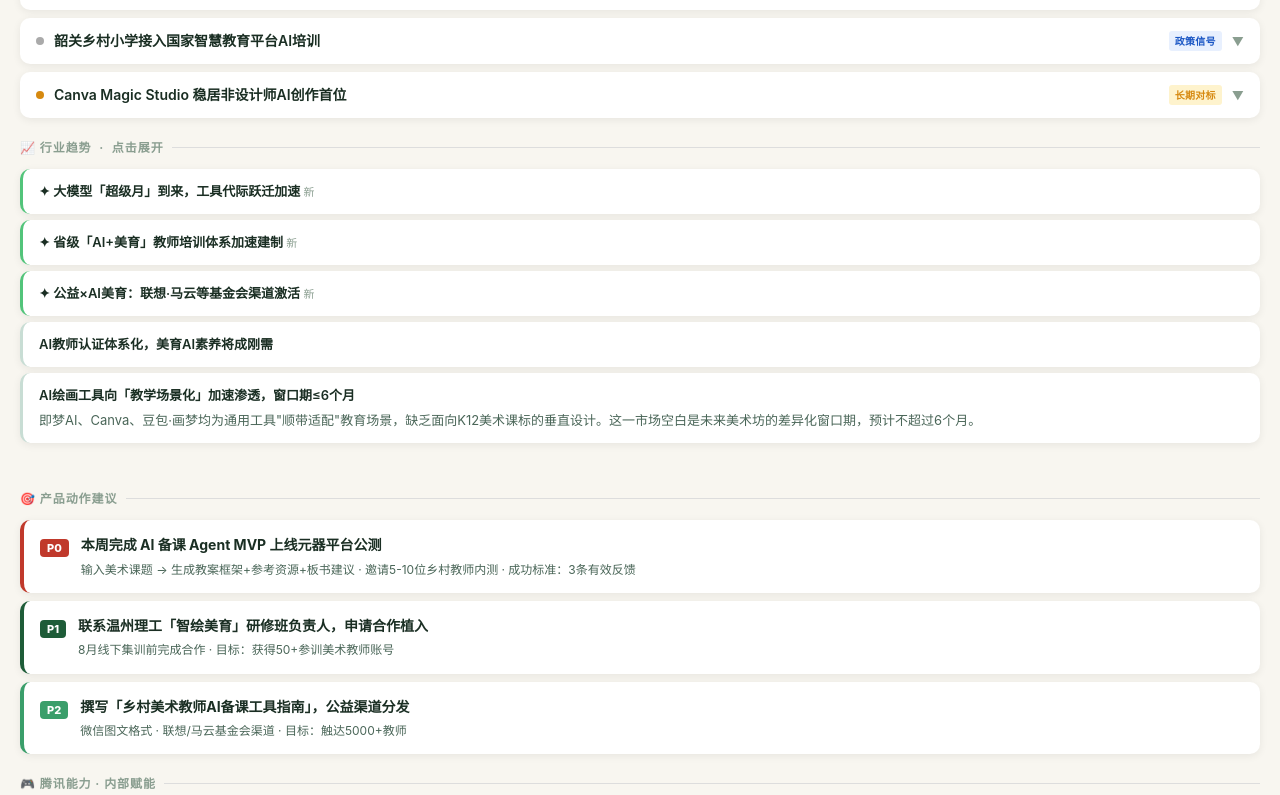
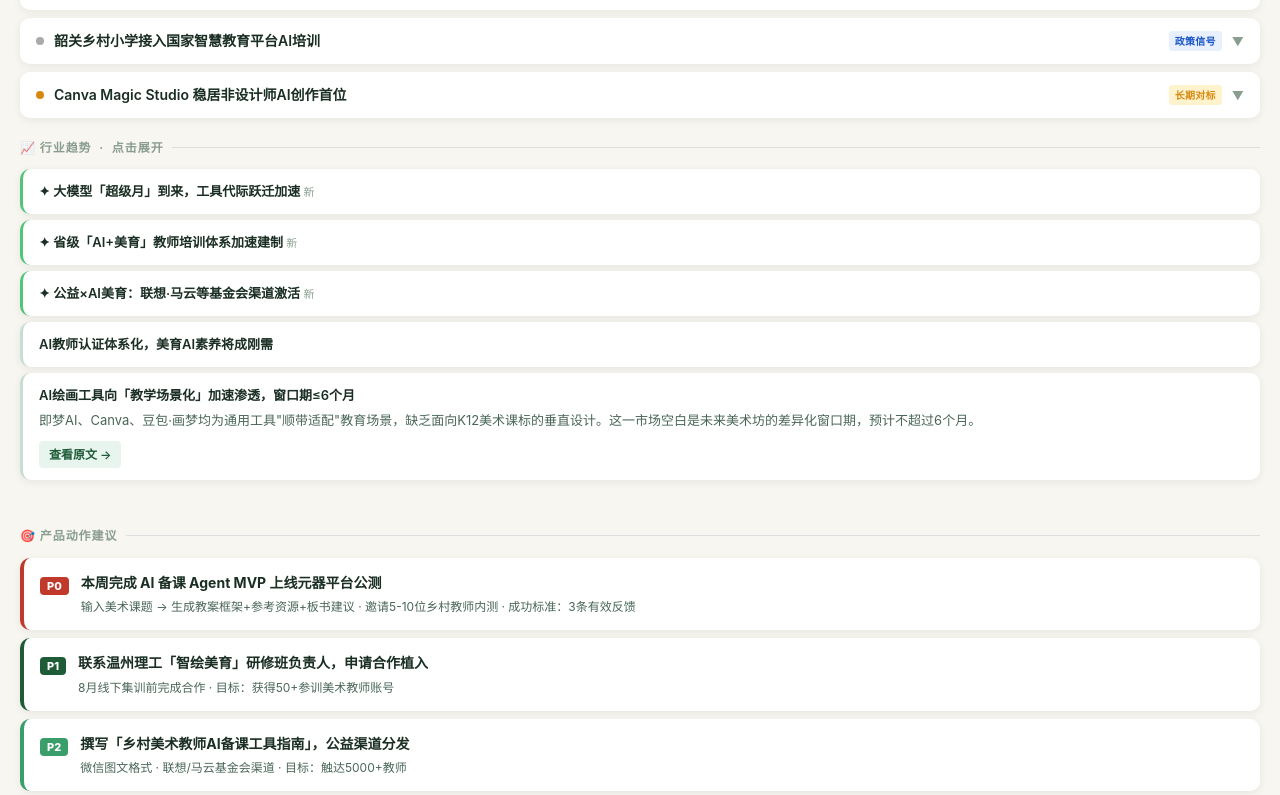
Before and after one commit to tanqiutong/art-report, a plain HTML site: page reports/report-2026-04-15.html in a window 1280 px wide. Both pictures are taken after a click on the element "AI绘画工具向「教学场景化」加速渗透，窗口期≤6个月". Shown: the part 733-1528 px from the top of the page. Drawn offline with Linux system fonts and the light colour scheme.

Commit message:
daily report 2026-04-15

```diff
--- a/reports-index.json
+++ b/reports-index.json
@@ -2,7 +2,7 @@
   {
     "date": "2026-04-15",
     "file": "report-2026-04-15.html",
-    "publishedAt": "2026-04-15T01:59:30.717Z"
+    "publishedAt": "2026-04-15T02:06:14.159Z"
   },
   {
     "date": "2026-04-14",
--- a/reports/report-2026-04-15.html
+++ b/reports/report-2026-04-15.html
@@ -259,6 +259,21 @@ body { font-family: -apple-system, 'PingFang SC', 'Microsoft YaHei', sans-serif;
 .trend-detail { color: var(--text-sub); margin-top: 5px; line-height: 1.6; display: none; }
 .trend-row.open .trend-detail { display: block; }
 
+/* ── 查看原文按钮 ── */
+.source-link {
+  display: inline-block;
+  margin-top: 10px;
+  font-size: 12px;
+  font-weight: 600;
+  color: var(--green);
+  background: var(--green-light);
+  padding: 4px 10px;
+  border-radius: 4px;
+  text-decoration: none;
+  transition: background .15s;
+}
+.source-link:hover { background: #d0eddb; }
+
 /* ── 页脚 ── */
 .footer {
   text-align: center;
@@ -354,6 +369,7 @@ body { font-family: -apple-system, 'PingFang SC', 'Microsoft YaHei', sans-serif;
       <div class="news-detail">
         OpenAI于4月14日正式发布GPT-6，性能较GPT-5提升约40%，视觉理解与图像创作大幅升级。教育机构已以"GPT-6辅助美术备课"为卖点快速跟进营销。<br><br>
         <strong>对未来美术坊：</strong>AI工具心智门槛进一步降低，但乡村教师对"哪款工具适合我"的困惑会加剧，垂直产品稀缺性仍在。
+        <br><a class="source-link" href="https://www.google.com/search?q=GPT-6+%E6%AD%A3%E5%BC%8F%E5%8F%91%E5%B8%83+2026" target="_blank" rel="noopener">查看原文 →</a>
       </div>
     </div>
 
@@ -370,6 +386,7 @@ body { font-family: -apple-system, 'PingFang SC', 'Microsoft YaHei', sans-serif;
       <div class="news-detail">
         字节跳动于2026春季生态大会发布"豆包·画梦"，依托豆包庞大用户基础，教育侧渗透速度极快。<br><br>
         <strong>对未来美术坊：</strong>重点关注其教育场景适配情况，3个月内可能覆盖大量教师用户，需加速差异化建立。
+        <br><a class="source-link" href="https://www.google.com/search?q=%E8%B1%86%E5%8C%85+%E7%94%BB%E6%A2%A6+%E5%AD%97%E8%8A%82+AI%E7%BB%98%E7%94%BB+2026" target="_blank" rel="noopener">查看原文 →</a>
       </div>
     </div>
 
@@ -386,6 +403,7 @@ body { font-family: -apple-system, 'PingFang SC', 'Microsoft YaHei', sans-serif;
       <div class="news-detail">
         温州理工学院2026年下半年开设AI美育教师培训（8月7-18日线下集训），面向浙江省中学美术教师，聚焦AI工具辅助备课。<br><br>
         <strong>机会：</strong>参训教师是最优质种子用户，本周联系负责人申请合作植入（P1行动）。
+        <br><a class="source-link" href="https://www.google.com/search?q=%E6%B8%A9%E5%B7%9E%E7%90%86%E5%B7%A5+%E6%99%BA%E7%BB%98%E7%BE%8E%E8%82%B2+AI%E7%BE%8E%E6%9C%AF%E6%95%99%E5%B8%88%E5%9F%B9%E8%AE%AD+2026" target="_blank" rel="noopener">查看原文 →</a>
       </div>
     </div>
 
@@ -402,6 +420,7 @@ body { font-family: -apple-system, 'PingFang SC', 'Microsoft YaHei', sans-serif;
       <div class="news-detail">
         联想基金会3月底举办乡村教师AI美育公开课（约200人），主题"AI美育如何落地乡村课堂"。公益机构已在快速布局乡村美育AI培训。<br><br>
         <strong>对未来美术坊：</strong>低成本渠道，可通过内容共建形式触达目标教师群体（P2行动）。
+        <br><a class="source-link" href="https://www.google.com/search?q=%E8%81%94%E6%83%B3%E5%9F%BA%E9%87%91%E4%BC%9A+%E4%B9%A1%E6%9D%91%E6%95%99%E5%B8%88+AI%E7%BE%8E%E8%82%B2+2026" target="_blank" rel="noopener">查看原文 →</a>
       </div>
     </div>
 
@@ -418,6 +437,7 @@ body { font-family: -apple-system, 'PingFang SC', 'Microsoft YaHei', sans-serif;
       <div class="news-detail">
         DeepSeek V4预计4月下旬发布（华为昇腾，万亿参数），腾讯混元3.0同期确认本月发布（百万Token）。双模型爆发期将使AI创作成本再次下降。<br><br>
         <strong>内部机会：</strong>尽快对接混元API团队获取内测资格。
+        <br><a class="source-link" href="https://www.google.com/search?q=DeepSeek+V4+%E5%8D%8E%E4%B8%BA%E6%98%87%E8%85%BE+2026" target="_blank" rel="noopener">查看原文 →</a>
       </div>
     </div>
 
@@ -433,6 +453,7 @@ body { font-family: -apple-system, 'PingFang SC', 'Microsoft YaHei', sans-serif;
       <div class="news-detail">
         多位教育博主将即梦AI、Canva可画作为"教育微课制作标准工具组合"持续推荐，教师认知正在固化。<br><br>
         未来美术坊需在此认知层建立"专属乡村美术教师"的差异化定位，否则容易被通用工具稀释场景。
+        <br><a class="source-link" href="https://www.google.com/search?q=%E5%8D%B3%E6%A2%A6AI+Canva+%E6%95%99%E5%B8%88+AI%E5%B7%A5%E5%85%B7+%E5%BE%AE%E8%AF%BE+2026" target="_blank" rel="noopener">查看原文 →</a>
       </div>
     </div>
 
@@ -448,6 +469,7 @@ body { font-family: -apple-system, 'PingFang SC', 'Microsoft YaHei', sans-serif;
       <div class="news-detail">
         广东韶关乡村教师参加"AI赋能课堂教学"专题培训（马云乡村教师计划获奖者之一）。验证"乡村教师+AI工具培训"需求真实存在。<br><br>
         历届马云乡村教师计划获奖者是高质量种子用户。
+        <br><a class="source-link" href="https://www.google.com/search?q=%E9%9F%B6%E5%85%B3+%E4%B9%A1%E6%9D%91%E6%95%99%E5%B8%88+AI%E5%9F%B9%E8%AE%AD+%E9%A9%AC%E4%BA%91%E5%85%AC%E7%9B%8A+2026" target="_blank" rel="noopener">查看原文 →</a>
       </div>
     </div>
 
@@ -463,6 +485,7 @@ body { font-family: -apple-system, 'PingFang SC', 'Microsoft YaHei', sans-serif;
       <div class="news-detail">
         3月AI工具热门榜单中Canva稳居第一，国内版"可画"在微信生态活跃度持续提升，教师用户渗透2025年底起明显提速。<br><br>
         作为最高参考标杆，关注其本地化策略和教育场景功能迭代方向。
+        <br><a class="source-link" href="https://www.google.com/search?q=Canva+Magic+Studio+%E6%95%99%E5%B8%88+AI%E5%88%9B%E4%BD%9C+2026" target="_blank" rel="noopener">查看原文 →</a>
       </div>
     </div>
 
@@ -477,27 +500,27 @@ body { font-family: -apple-system, 'PingFang SC', 'Microsoft YaHei', sans-serif;
 
   <div class="trend-row new-trend" onclick="toggleTrend(this)">
     <strong>✦ 大模型「超级月」到来，工具代际跃迁加速 <span style="font-weight:400;font-size:11px;color:#8a9e90">新</span></strong>
-    <div class="trend-detail">4月内GPT-6、DeepSeek V4、混元3.0三大模型相继发布，AI史上极为罕见。AI绘画/备课工具底层能力将在数周内出现质的飞跃，产品迭代压力前所未有，"2个月前的产品可能已经过时"。</div>
+    <div class="trend-detail">4月内GPT-6、DeepSeek V4、混元3.0三大模型相继发布，AI史上极为罕见。AI绘画/备课工具底层能力将在数周内出现质的飞跃，产品迭代压力前所未有，"2个月前的产品可能已经过时"。<br><a class="source-link" href="https://www.google.com/search?q=GPT-6+DeepSeek+V4+%E6%B7%B7%E5%85%833.0+%E5%A4%A7%E6%A8%A1%E5%9E%8B+2026%E5%B9%B44%E6%9C%88" target="_blank" rel="noopener">查看原文 →</a></div>
   </div>
 
   <div class="trend-row new-trend" onclick="toggleTrend(this)">
     <strong>✦ 省级「AI+美育」教师培训体系加速建制 <span style="font-weight:400;font-size:11px;color:#8a9e90">新</span></strong>
-    <div class="trend-detail">浙江省通过高校落地"AI赋能美术教师"系统培训（省教育厅背书→高校执行→中学教师参训），已形成完整链路。培训体系内的教师是未来美术坊最精准用户，且带有强烈工具需求。</div>
+    <div class="trend-detail">浙江省通过高校落地"AI赋能美术教师"系统培训（省教育厅背书→高校执行→中学教师参训），已形成完整链路。培训体系内的教师是未来美术坊最精准用户，且带有强烈工具需求。<br><a class="source-link" href="https://www.google.com/search?q=%E6%B5%99%E6%B1%9F+AI%E7%BE%8E%E8%82%B2%E6%95%99%E5%B8%88%E5%9F%B9%E8%AE%AD+%E7%9C%81%E7%BA%A7+2026" target="_blank" rel="noopener">查看原文 →</a></div>
   </div>
 
   <div class="trend-row new-trend" onclick="toggleTrend(this)">
     <strong>✦ 公益×AI美育：联想·马云等基金会渠道激活 <span style="font-weight:400;font-size:11px;color:#8a9e90">新</span></strong>
-    <div class="trend-detail">非营利机构已将"AI美育工具培训"纳入乡村教师公益项目，拥有强信任度和下沉渠道，且愿意与非商业属性产品合作，是建立种子用户的低成本路径。</div>
+    <div class="trend-detail">非营利机构已将"AI美育工具培训"纳入乡村教师公益项目，拥有强信任度和下沉渠道，且愿意与非商业属性产品合作，是建立种子用户的低成本路径。<br><a class="source-link" href="https://www.google.com/search?q=%E5%85%AC%E7%9B%8A+AI%E7%BE%8E%E8%82%B2+%E4%B9%A1%E6%9D%91%E6%95%99%E5%B8%88+%E8%81%94%E6%83%B3+%E9%A9%AC%E4%BA%91+2026" target="_blank" rel="noopener">查看原文 →</a></div>
   </div>
 
   <div class="trend-row" onclick="toggleTrend(this)">
     <strong>AI教师认证体系化，美育AI素养将成刚需</strong>
-    <div class="trend-detail">教育部"人工智能+教育"行动计划已将AI能力纳入教师资格体系。若产品能植入"认证辅助"场景，用户粘性将大幅提升。</div>
+    <div class="trend-detail">教育部"人工智能+教育"行动计划已将AI能力纳入教师资格体系。若产品能植入"认证辅助"场景，用户粘性将大幅提升。<br><a class="source-link" href="https://www.google.com/search?q=%E6%95%99%E8%82%B2%E9%83%A8+AI%E6%95%99%E5%B8%88%E8%AE%A4%E8%AF%81+%E4%BA%BA%E5%B7%A5%E6%99%BA%E8%83%BD+%E6%95%99%E8%82%B2+2026" target="_blank" rel="noopener">查看原文 →</a></div>
   </div>
 
   <div class="trend-row" onclick="toggleTrend(this)">
     <strong>AI绘画工具向「教学场景化」加速渗透，窗口期≤6个月</strong>
-    <div class="trend-detail">即梦AI、Canva、豆包·画梦均为通用工具"顺带适配"教育场景，缺乏面向K12美术课标的垂直设计。这一市场空白是未来美术坊的差异化窗口期，预计不超过6个月。</div>
+    <div class="trend-detail">即梦AI、Canva、豆包·画梦均为通用工具"顺带适配"教育场景，缺乏面向K12美术课标的垂直设计。这一市场空白是未来美术坊的差异化窗口期，预计不超过6个月。<br><a class="source-link" href="https://www.google.com/search?q=AI%E7%BB%98%E7%94%BB%E5%B7%A5%E5%85%B7+K12%E7%BE%8E%E6%9C%AF%E6%95%99%E8%82%B2+%E6%95%99%E5%AD%A6%E5%9C%BA%E6%99%AF+2026" target="_blank" rel="noopener">查看原文 →</a></div>
   </div>
 </div>
 
```
